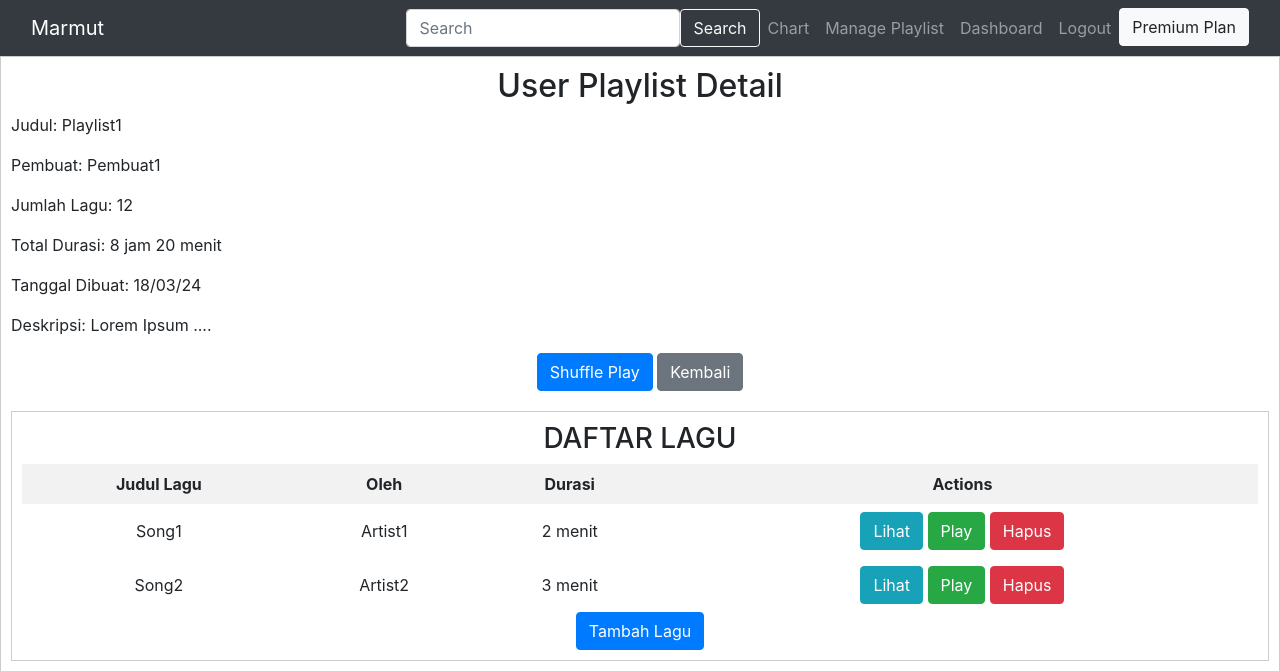
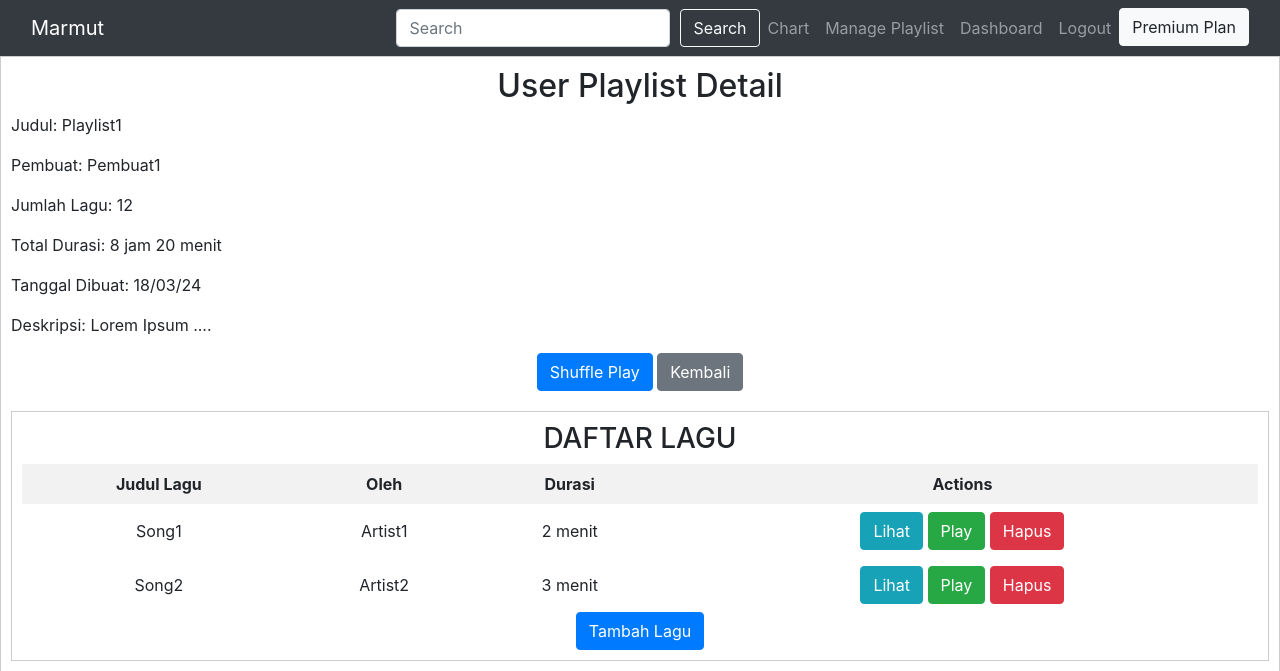
Before and after one commit to Basdat-A3/marmut, a Django app: template kelola_playlist/templates/playlist_detail.html in a window 1280 px wide. Shown: the top 671 px of the page. Run offline with Django 3.2, Linux system fonts and the light colour scheme; the template is opened without the code that fills it, so the values that code supplies are empty; some libraries are stand-ins or nearby versions.

Commit message:
perbaikan navbar

```diff
--- a/kelola_playlist/templates/playlist.html
+++ b/kelola_playlist/templates/playlist.html
@@ -30,6 +30,7 @@
           <div class="collapse navbar-collapse justify-content-end" id="navbarNav">
             <form class="d-flex" method="get">
               <input class="form-control me-2" type="search" placeholder="Search" aria-label="Search" name="q">
+              <span style="margin-right: 10px;"></span>
               <button class="btn btn-outline-light" type="submit">Search</button>
             </form>
             <ul class="navbar-nav ms-3">
--- a/kelola_playlist/templates/playlist_detail.html
+++ b/kelola_playlist/templates/playlist_detail.html
@@ -9,10 +9,11 @@
       <div class="container-fluid">
         <a class="navbar-brand">Marmut</a>
         <div class="collapse navbar-collapse justify-content-end" id="navbarNav">
-          <form class="d-flex" method="get">
-            <input class="form-control me-2" type="search" placeholder="Search" aria-label="Search" name="q">
-            <button class="btn btn-outline-light" type="submit">Search</button>
-          </form>
+            <form class="d-flex" method="get">
+                <input class="form-control me-2" type="search" placeholder="Search" aria-label="Search" name="q">
+                <span style="margin-right: 10px;"></span>
+                <button class="btn btn-outline-light" type="submit">Search</button>
+            </form>
           <ul class="navbar-nav ms-3">
             <li class="nav-item">
               <a class="nav-link " aria-current="page">Chart</a>
@@ -63,6 +64,7 @@
         .song-list table th {
             background-color: #f2f2f2;
         }
+
     </style>
 </head>
 <body>
--- a/kelola_playlist/templates/playlist_kosong.html
+++ b/kelola_playlist/templates/playlist_kosong.html
@@ -39,9 +39,11 @@
           <a class="navbar-brand">Marmut</a>
           <div class="collapse navbar-collapse justify-content-end" id="navbarNav">
             <form class="d-flex" method="get">
-              <input class="form-control me-2" type="search" placeholder="Search" aria-label="Search" name="q">
-              <button class="btn btn-outline-light" type="submit">Search</button>
+                <input class="form-control me-2" type="search" placeholder="Search" aria-label="Search" name="q">
+                <span style="margin-right: 10px;"></span>
+                <button class="btn btn-outline-light" type="submit">Search</button>
             </form>
+
             <ul class="navbar-nav ms-3">
               <li class="nav-item">
                 <a class="nav-link " aria-current="page">Chart</a>
--- a/kelola_playlist/templates/tambah_lagu.html
+++ b/kelola_playlist/templates/tambah_lagu.html
@@ -37,6 +37,7 @@
             <div class="collapse navbar-collapse justify-content-end" id="navbarNav">
                 <form class="d-flex"  method="get">
                     <input class="form-control me-2" type="search" placeholder="Search" aria-label="Search" name="q">
+                    <span style="margin-right: 10px;"></span>
                     <button class="btn btn-outline-light" type="submit">Search</button>
                 </form>
                 <ul class="navbar-nav">
--- a/kelola_playlist/templates/tambah_playlist.html
+++ b/kelola_playlist/templates/tambah_playlist.html
@@ -52,6 +52,7 @@
             <div class="collapse navbar-collapse justify-content-end" id="navbarNav">
                 <form class="d-flex"  method="get">
                     <input class="form-control me-2" type="search" placeholder="Search" aria-label="Search" name="q">
+                    <span style="margin-right: 10px;"></span>
                     <button class="btn btn-outline-light" type="submit">Search</button>
                 </form>
                 <ul class="navbar-nav">
--- a/play_song/templates/add_to_playlist.html
+++ b/play_song/templates/add_to_playlist.html
@@ -40,6 +40,7 @@
             <div class="collapse navbar-collapse justify-content-end" id="navbarNav">
                 <form class="d-flex"  method="get">
                     <input class="form-control me-2" type="search" placeholder="Search" aria-label="Search" name="q">
+                    <span style="margin-right: 10px;"></span>
                     <button class="btn btn-outline-light" type="submit">Search</button>
                 </form>
                 <ul class="navbar-nav">
--- a/play_song/templates/detail_song.html
+++ b/play_song/templates/detail_song.html
@@ -45,6 +45,7 @@
           <div class="collapse navbar-collapse justify-content-end" id="navbarNav">
             <form class="d-flex"  method="get">
               <input class="form-control me-2" type="search" placeholder="Search" aria-label="Search" name="q">
+              <span style="margin-right: 10px;"></span>
               <button class="btn btn-outline-light" type="submit">Search</button>
             </form>
             <ul class="navbar-nav">
--- a/play_song/templates/success_add_playlist.html
+++ b/play_song/templates/success_add_playlist.html
@@ -35,6 +35,7 @@
           <div class="collapse navbar-collapse justify-content-end" id="navbarNav">
             <form class="d-flex"  method="get">
               <input class="form-control me-2" type="search" placeholder="Search" aria-label="Search" name="q">
+              <span style="margin-right: 10px;"></span>
               <button class="btn btn-outline-light" type="submit">Search</button>
             </form>
             <ul class="navbar-nav">
```
